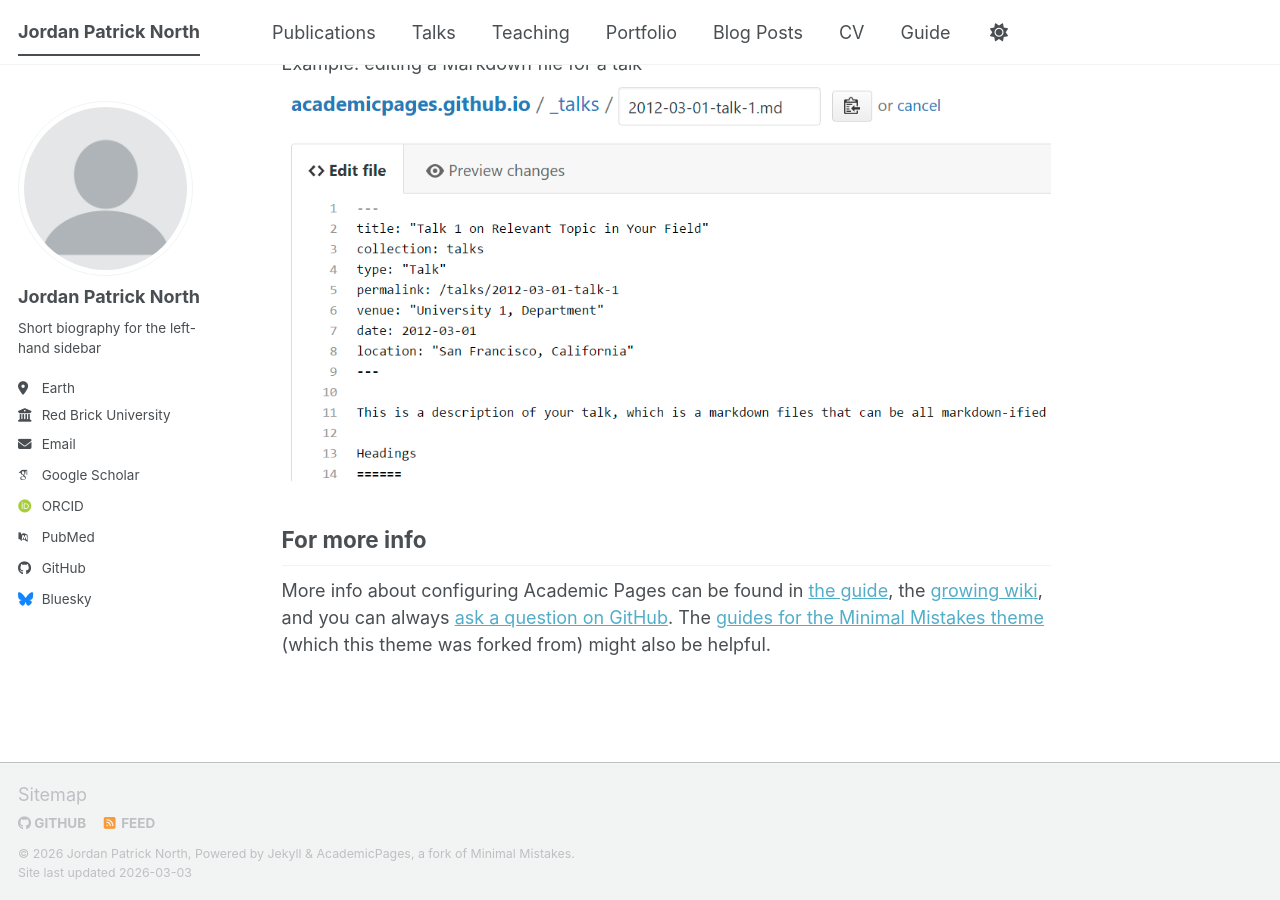
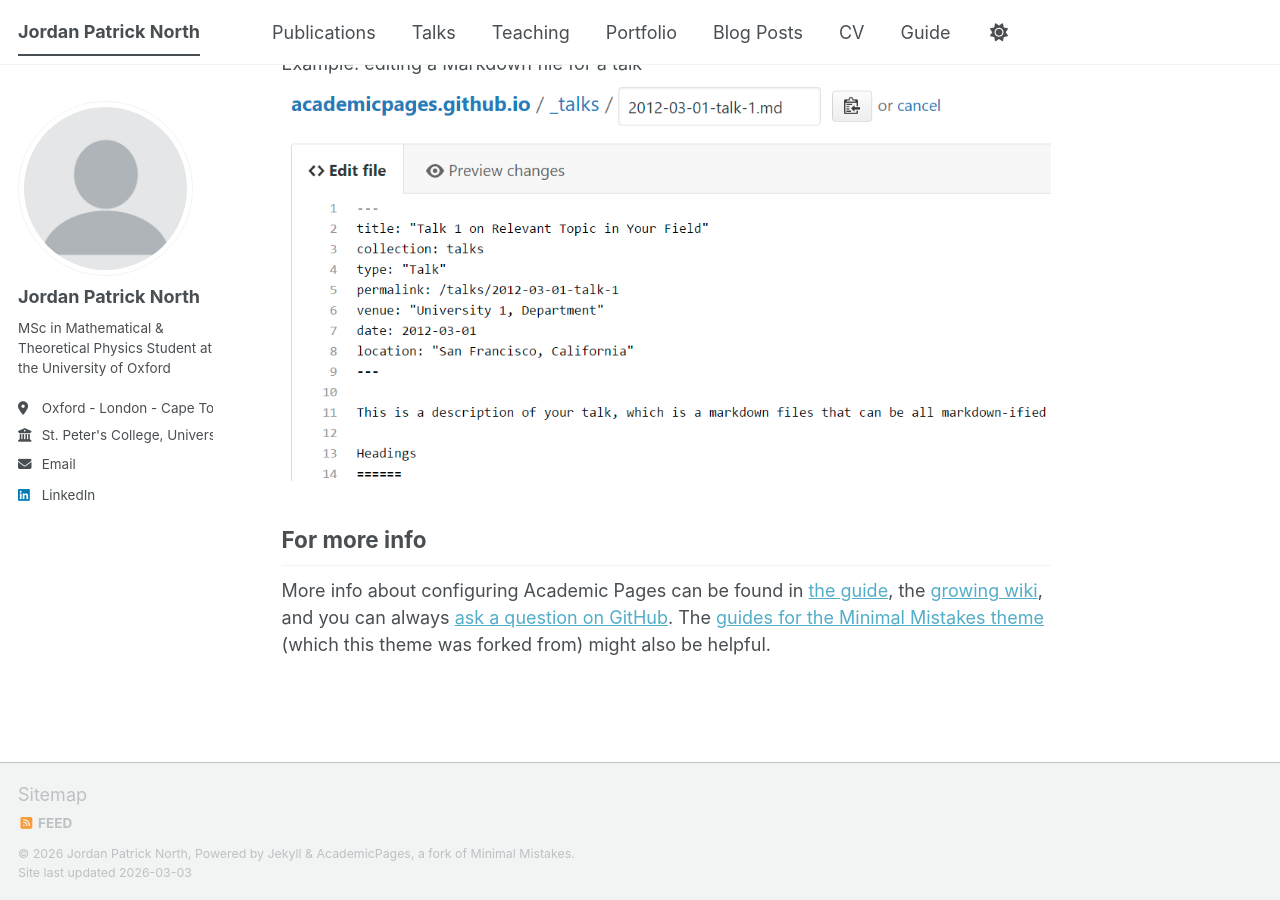
Before and after one commit to Jordan-North/Jordan-North.github.io, a Jekyll site: the page built from _pages/about.md, in a window 1280 px wide and 900 px high, scrolled down 2720 px. Built offline with Jekyll 4.4.1, drawn with Linux system fonts in a browser that asks for light colours; some web fonts are replaced; a script bundle is joined from its source files by our own code; library files that are not in the unit come from our copies.

Commit message:
Update _config.yml

```diff
--- a/_config.yml
+++ b/_config.yml
@@ -12,7 +12,7 @@ site_theme               : "default" # The available themes options are "default
 title                    : "Jordan Patrick North"
 title_separator          : "-"
 name                     : &name "Jordan Patrick North"
-description              : &description "Your Name's academic portfolio"   # Update this with a general description of your site, this is the default if not overridden by a page
+description              : &description "Jordan's academic portfolio"   # Update this with a general description of your site, this is the default if not overridden by a page
 url                      : https://academicpages.github.io # The base hostname & protocol for your site e.g. "https://[your GitHub username].github.io",
                                                            # or if you already have some other page hosted on Github then use "https://[your GitHub username].github.io/[Your Repo Name]"
 baseurl                  : "" # the subpath of your site, e.g. "/blog"
@@ -26,22 +26,22 @@ author:
   avatar           : "profile.png"
   name             : "Jordan Patrick North"
   pronouns         : # example: "she/her"
-  bio              : "Short biography for the left-hand sidebar"
-  location         : "Earth"
-  employer         : "Red Brick University"
+  bio              : "MSc in Mathematical & Theoretical Physics Student at the University of Oxford"
+  location         : "Oxford - London - Cape Town"
+  employer         : "St. Peter's College, University of Oxford"
   uri              : # URL
-  email            : "none@example.org"
+  email            : "jordan.patrick.north@gmail.com"
 
   # Academic websites
   academia         : # URL
   arxiv            : # URL - Update with the correct link to your profile
-  googlescholar    : "https://scholar.google.com/citations?user=PS_CX0AAAAAJ"
+  googlescholar    : #
   inspire-hep      : # URL
   impactstory      : # URL
-  orcid            : "https://orcid.org/yourorcidurl"
+  orcid            : #
   semantic         : # URL
   ssrn             : # URL
-  pubmed           : "https://www.ncbi.nlm.nih.gov/pubmed/?term=john+snow"
+  pubmed           : #
   researchgate     : # URL
   scopus           : # URL
   zotero           : # URL
@@ -51,13 +51,13 @@ author:
   bitbucket        : # Username - Update with your username on the site
   codepen          : # Username
   dribbble         : # Username
-  github           : "academicpages"
+  github           : #
   kaggle           : # Username
   stackoverflow    : # User number or user number and name (i.e., use "1" or "1/jeff-atwood")
 
   # Social media
   artstation       : # Username
-  bluesky          : "bsky.app" # Replace this with you Bluesky username
+  bluesky          : #Replace this with you Bluesky username
   facebook         : # Username
   flickr           : # Username
   foursquare       : # Username
@@ -66,7 +66,7 @@ author:
   keybase          : # Username
   instagram        : # Username
   lastfm           : # Username
-  linkedin         : # Username
+  linkedin         : www.linkedin.com/in/jordanpn
   mastodon         : # URL
   medium           : # URL
   pinterest        : # Username
```
